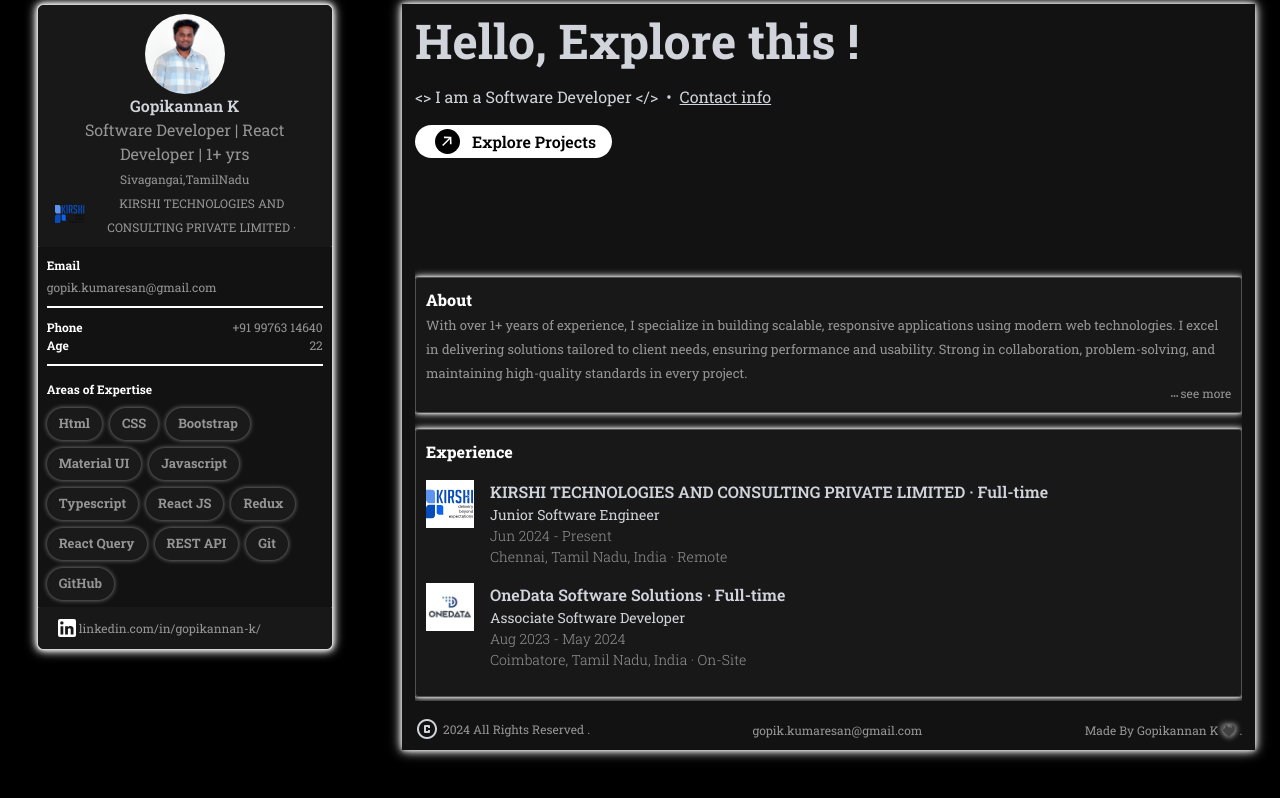
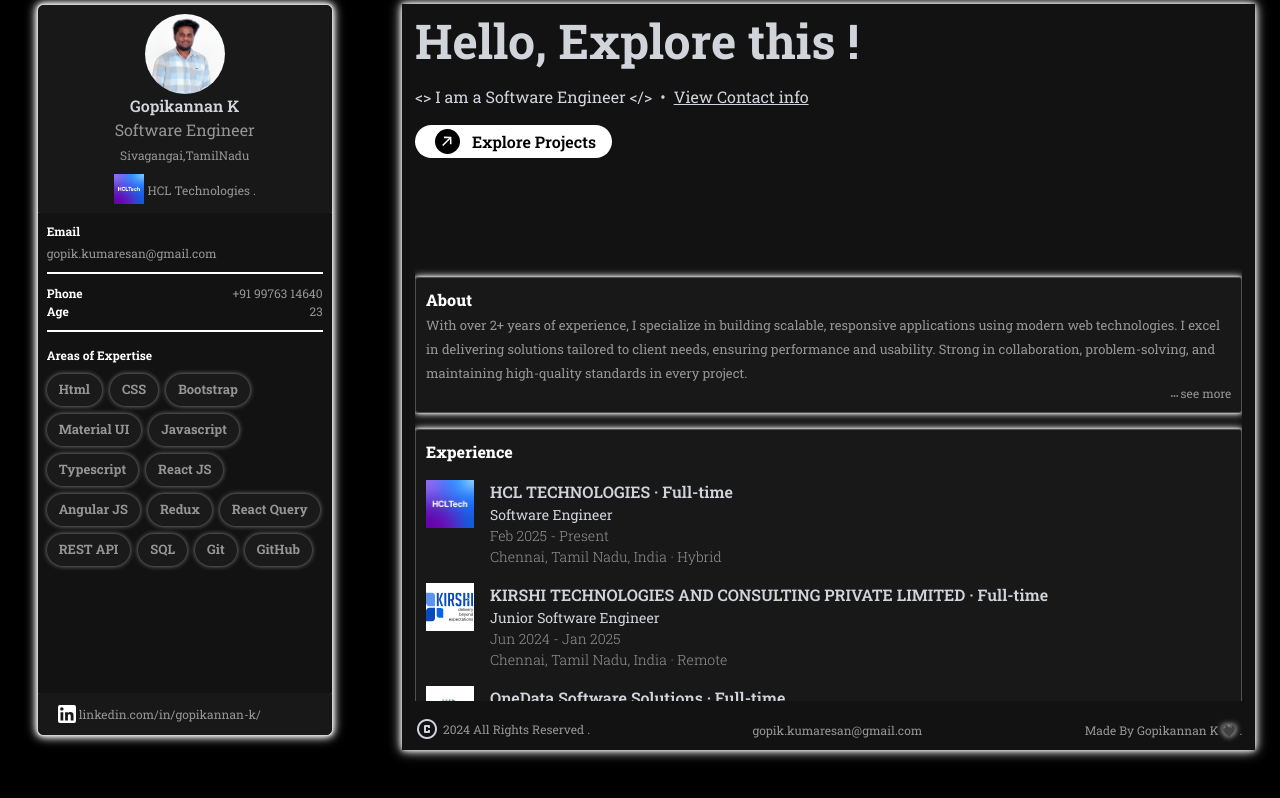
Before and after one commit to GopikannanDeveloper/gkn, a React (Vite) app: page /home in a window 1280 px wide. Built offline with nearby package versions, Linux system fonts and the light colour scheme.

Commit message:
HCL exp added and updated bio details

```diff
--- a/src/Pages/Introduction/IntroContent/About/About.jsx
+++ b/src/Pages/Introduction/IntroContent/About/About.jsx
@@ -3,7 +3,7 @@ import React, { useState } from "react";
 const About = () => {
   const [showMore, setShowMore] = useState(false);
   const TechnicalSkills = [
-    { id: "1", key: "Frontend", value: "React" },
+    { id: "1", key: "Frontend", value: "React JS, Angular JS" },
     { id: "2", key: "State Management", value: "Redux, React Query" },
     { id: "3", key: "API Integration", value: "REST APIs" },
     { id: "4", key: "SaaS Development", value: "Responsive Web Applications" },
@@ -22,6 +22,7 @@ const About = () => {
       key: "Programming Languages",
       value: "JavaScript, TypeScript",
     },
+    { id: "13", key: "Database", value: "SQL, MySQL" }
   ];
 
   return (
@@ -31,7 +32,7 @@ const About = () => {
       </div>
       <div>
         <span className="f-13 fw-400">
-          With over 1+ years of experience, I specialize in building scalable,
+          With over 2+ years of experience, I specialize in building scalable,
           responsive applications using modern web technologies. I excel in
           delivering solutions tailored to client needs, ensuring performance
           and usability. Strong in collaboration, problem-solving, and
--- a/src/Pages/Introduction/IntroContent/Education/Education.jsx
+++ b/src/Pages/Introduction/IntroContent/Education/Education.jsx
@@ -8,12 +8,14 @@ const Education = () => {
       institution: "Thiagarajar College",
       degree: "Bachelor's degree, Computer Science",
       duration: "2020 - 2023",
+      percentage: "72%",
       img: tc,
     },
     {
       id: "2",
       institution: "Baba Amir Badhusha Matriculation Higher Secondary School",
       degree: "Grade 10 & 12",
+      percentage: "10th - 80.02% & 12th - 79.05%",
       duration: "2018 - 2020",
     },
   ];
@@ -29,16 +31,27 @@ const Education = () => {
             {j.img ? (
               <img src={j.img} alt="img" className="logo-img" />
             ) : (
-              <Avatar sx={{ borderRadius: 0, width: 48, height: 48,backgroundColor:"white",color:"black" }}>
+              <Avatar
+                sx={{
+                  borderRadius: 0,
+                  width: 48,
+                  height: 48,
+                  backgroundColor: "white",
+                  color: "black",
+                }}
+              >
                 {j.institution.charAt(0).toUpperCase()}
               </Avatar>
             )}
           </div>
           <div className="d-flex flex-column">
             <span className="fw-semibold">
-              <span className="text-primary-color instituion-fnt">{j.institution}</span>
+              <span className="text-primary-color instituion-fnt">
+                {j.institution}
+              </span>
             </span>
             <span className="fw-400 f-14 text-grey-color">{j.degree}</span>
+            <span className="fw-300 f-14 text-grey-color">{j.percentage}</span>
             <span className="fw-300 f-14 text-grey-color">{j.duration}</span>
           </div>
         </div>
--- a/src/Pages/Introduction/IntroContent/Experience/Experience.jsx
+++ b/src/Pages/Introduction/IntroContent/Experience/Experience.jsx
@@ -1,21 +1,31 @@
 import React from "react";
 import kirshi from "../../../../assets/kirshi_logo.svg"
+import hcl from "../../../../assets/HCLTech.jpeg"
 import ond from "../../../../assets/ond_logo.jpg"
 const Experience = () => {
   const jobExperience = [
+     {
+      id: "1",
+      position: "Software Engineer",
+      company: "HCL TECHNOLOGIES · ",
+      employmentType: "Full-time",
+      duration: "Feb 2025 - Present",
+      location: "Chennai, Tamil Nadu, India · Hybrid",
+      img: hcl,
+    },
     {
-      id: "1",
+      id: "2",
       position: "Junior Software Engineer",
       company: "KIRSHI TECHNOLOGIES AND CONSULTING PRIVATE LIMITED · ",
       employmentType: "Full-time",
-      duration: "Jun 2024 - Present",
+      duration: "Jun 2024 - Jan 2025",
       location: "Chennai, Tamil Nadu, India · Remote",
       img: kirshi,
     },
     {
-      id: "2",
+      id: "3",
       position: "Associate Software Developer",
-      company: "OneData Software Solutions  · ",
+      company: "OneData Software Solutions · ",
       employmentType: "Full-time",
       duration: "Aug 2023 - May 2024",
       location: "Coimbatore, Tamil Nadu, India · On-Site",
--- a/src/Pages/Introduction/IntroContent/Projects/Projects.jsx
+++ b/src/Pages/Introduction/IntroContent/Projects/Projects.jsx
@@ -1,10 +1,23 @@
 import React from "react";
 import kirshi from "../../../../assets/kirshi_logo.svg";
 import ond from "../../../../assets/ond_logo.jpg";
+import hcl from "../../../../assets/HCLTech.jpeg";
 import { useNavigate } from "react-router-dom";
 const Projects = () => {
     const navigate = useNavigate()
   const projects = [
+    {
+      project: "Becton Dickinson BD (Becton, Dickinson and Company) - Medical Product",
+      duration: "Feb 2025 - Present",
+      company: "HCL TECHNOLOGIES",
+      About: `
+        Admin Module: Manages hospital operations, staff, departments, patient records, and system settings with robust reporting tools.
+        Doctor Module: Allows doctors to access patient records, schedule appointments, view test results, and manage treatment plans.
+        Branch Login: Enables hospital branches to access localized data, manage resources, and coordinate with the main hospital system.
+        Lab Module : Manages test orders, test packages, and report reviews. It allows lab technicians to process orders, add and track test packages, and review test results for accurate diagnostics.
+        `,
+      img: hcl,
+    },
     {
       project: "Hospital Management System",
       duration: "Oct 2024 - Present",
@@ -75,7 +88,7 @@ const Projects = () => {
               />{" "}
               with {j.company}
             </span>
-            <span className="fw-300 f-12 text-grey-color mt-3">{j.About}</span>
+            {/* <span className="fw-300 f-12 text-grey-color mt-3">{j.About}</span> */}
           </div>
         </div>
       ))}
--- a/src/Pages/Introduction/IntroHeader/IntroHeader.jsx
+++ b/src/Pages/Introduction/IntroHeader/IntroHeader.jsx
@@ -9,7 +9,6 @@ import SwipeableEdgeDrawerHOC from "../../../Components/Drawer";
 const IntroHeader = () => {
   const [show, setShow] = useState(false);
   const { isLaptop } = useWindowSize();
-  console.log(show, "show");
   const navigate = useNavigate();
   const handleClick = () => {
     navigate("/projects");
@@ -21,10 +20,10 @@ const IntroHeader = () => {
           Hello, Explore this !
         </span>
         <span className="text-primary-color d-flex align-items-center ">
-          <span>{`<> I am a Software Developer </>`}</span>
+          <span>{`<> I am a Software Engineer </>`}</span>
           <span className="ms-2"> &bull; </span>
           <span className="ms-2 cursor-pointer" onClick={() => setShow(true)}>
-            <u>Contact info</u>{" "}
+            <u>View Contact info</u>{" "}
           </span>
         </span>
       </div>
--- a/src/Pages/SidebarProfile/Profile.jsx
+++ b/src/Pages/SidebarProfile/Profile.jsx
@@ -3,11 +3,11 @@ import Avatar from "@mui/material/Avatar";
 import gopi from "../../assets/gopi.jpeg";
 import Skills from "./Skills";
 import LinkedInIcon from "@mui/icons-material/LinkedIn";
-import kirshi from "../../assets/kirshi_logo.svg"
+import Hcl from "../../assets/HCLTech.jpeg"
 const Profile = () => {
   const ResidenceDetails = [
     { id: "1", key: "Phone", value: "+91 99763 14640"},
-    { id: "4", key: "Age", value: "22" },
+    { id: "4", key: "Age", value: "23" },
   ];
 
 
@@ -26,7 +26,7 @@ const Profile = () => {
             </div>
             <div className="text-center">
               <span className="text-grey-color">
-                Software Developer | React Developer | 1+ yrs
+                Software Engineer
               </span>
             </div>
             <div className="text-center">
@@ -34,15 +34,15 @@ const Profile = () => {
                 Sivagangai,TamilNadu
               </span>
             </div>
-            <div className="d-flex gap-1 align-items-center text-center">
-              <img src={kirshi} width="30" height="30"/>
+            <div className="d-flex gap-1 align-items-center justify-content-center mt-2">
+              <img src={Hcl} width="30" height="30"/>
               <div>
-                <span className="text-grey-color f-12 fw-400" >KIRSHI TECHNOLOGIES AND CONSULTING PRIVATE LIMITED · </span>
+                <span className="text-grey-color f-12 fw-400" >HCL Technologies . </span>
               </div>
             </div>
           </div>
         </div>
-        <div className="sidebar-card-body overflow-auto p-2 profile-card-body">
+        <div className="sidebar-card-body overflow-auto p-2 profile-card-body" style={{minHeight:"60vh"}}>
           <div className="d-flex flex-column gap-1">
             <span className="f-12 fw-700 text-white">Email</span>
             <span className="f-12 fw-400 text-grey-color d-flex align-items-center">
@@ -59,6 +59,7 @@ const Profile = () => {
             </div>
           ))}
           <div className="divider-line"></div>
+
           <Skills />
         </div>
         <div className="card-footer">
--- a/src/Pages/SidebarProfile/Skills.jsx
+++ b/src/Pages/SidebarProfile/Skills.jsx
@@ -10,9 +10,11 @@ const Skills = () => {
     { id: "5", skill: "Javascript" },
     { id: "6", skill: "Typescript" },
     { id: "7", skill: "React JS" },
+    { id: "13", skill: "Angular JS" },
     { id: "8", skill: "Redux" },
     { id: "9", skill: "React Query" },
     { id: "10", skill: "REST API" },
+    { id: "14", skill: "SQL" },
     { id: "11", skill: "Git" },
     { id: "12", skill: "GitHub" },
   ];
```
Also changed, not shown: src/Pages/SidebarProfile/MenuItems.jsx (deleted, +0 -38 lines), src/assets/HCLTech.jpeg (added), 1 other file (tests, documents, lock files or other folders).
